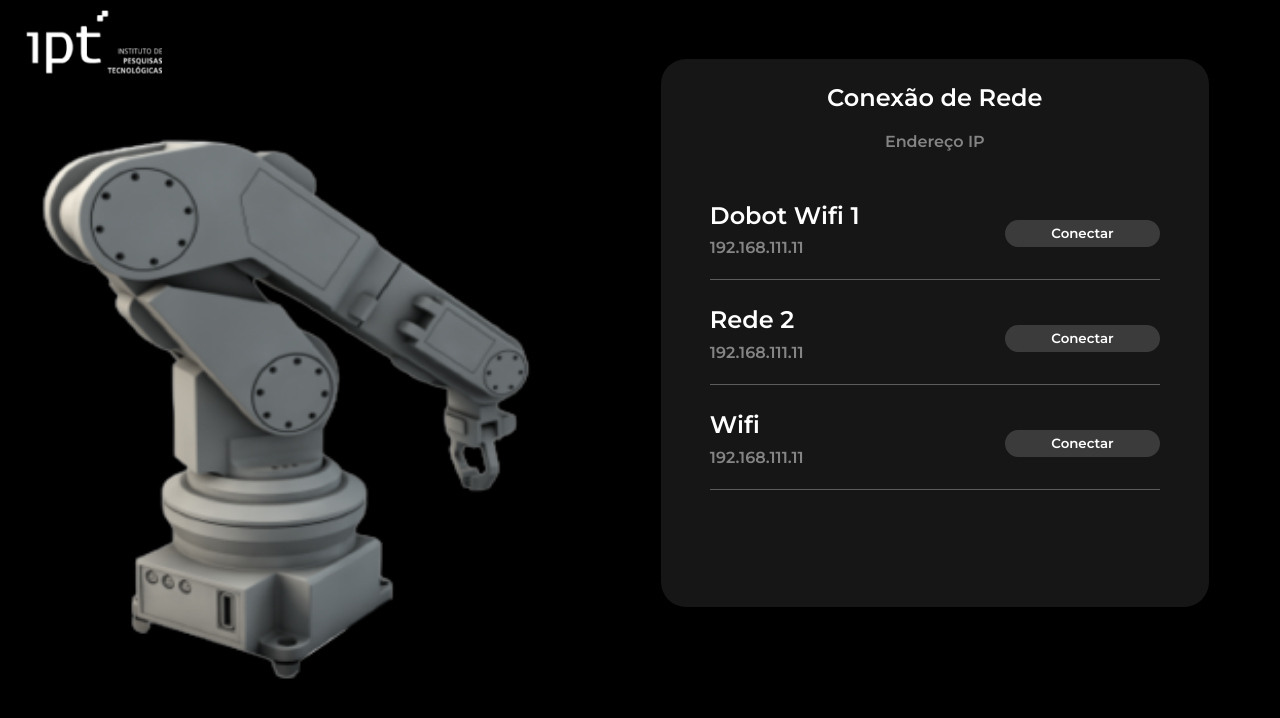
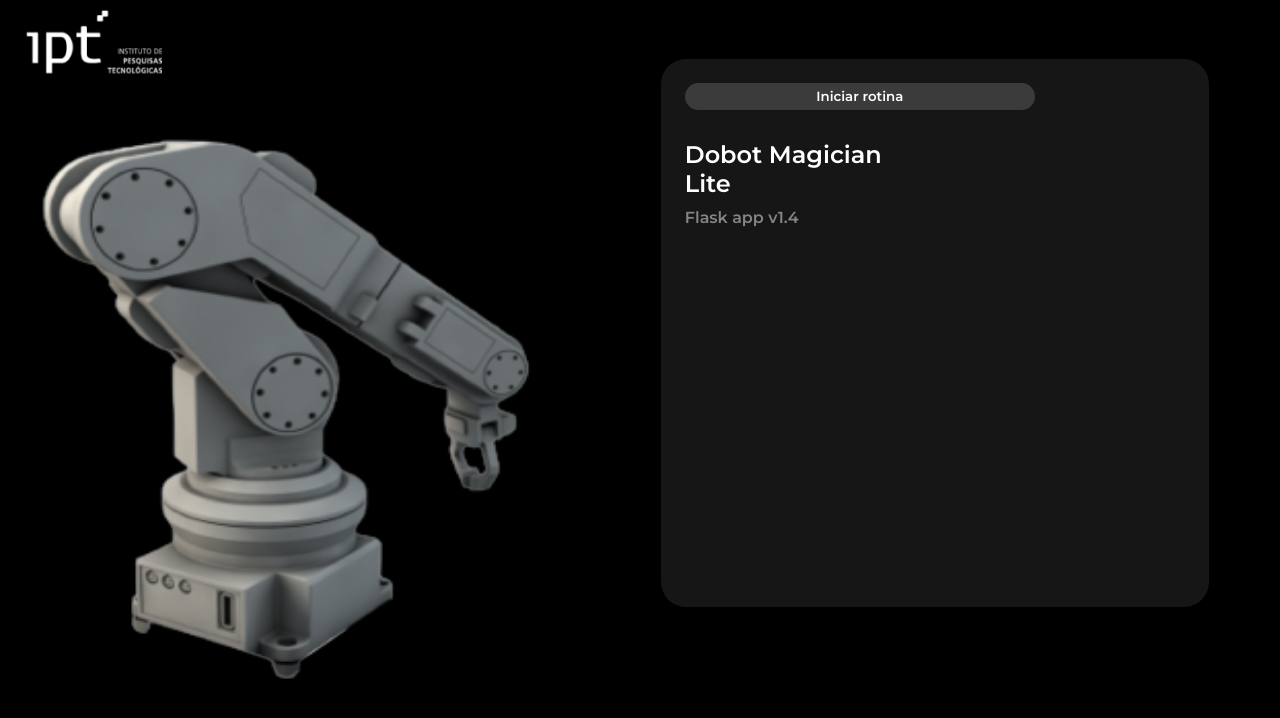
Before and after one commit to 2023M5T2-Inteli/Alquimistas, a Flask app: page / in a window 1280 px wide. Shown: the top 718 px of the page. Run offline with Flask 2, Linux system fonts and the light colour scheme.

Commit message:
feat: iniciate page

```diff
--- a/src/backend/app.py
+++ b/src/backend/app.py
@@ -4,11 +4,10 @@ app = Flask(__name__)
 
 @app.route('/')
 def index():
-    return render_template('index.html')
+    return render_template('iniciate.html')
 
 @app.route('/status')
 def conection():
     return render_template('status.html')
 
-
 app.run(host = '0.0.0.0', port=3000, debug=True)
--- /dev/null
+++ b/src/backend/static/iniciate.style.css
@@ -0,0 +1,93 @@
+body{
+    background: black;
+}
+
+.flex{
+    display: flex;
+    justify-content: space-between;
+}
+
+.logo{
+    width: 95%%;
+    height: 70px;
+    margin-left: 1%;
+}
+
+.arm{
+    width: 45%;
+    height: 600px;
+    position: absolute;
+}
+
+.form {
+    width: 500px;
+    height: 500px;
+    border-radius: 25px;
+    padding: 1.5rem;
+    background: #161616;
+    margin-top: 4%;
+    margin-right: 5%;
+}
+
+.title{
+    font-family: 'Montserrat', sans-serif;
+    margin: 0;
+    display: grid;
+    place-items: left;
+    color: #FFFFFF;
+    margin-bottom: 4%;
+    font-size: 24px;
+}
+
+.sub-title{
+    font-family: 'Montserrat', sans-serif;
+    margin: 0;
+    display: grid;
+    place-items: left;
+    color: #ffffff79;
+    margin-bottom: 10%;
+}
+
+.seletion-group{
+    display: grid;
+    align-items: center;
+    grid-template-columns: repeat(2,1fr);
+    gap: 0.5rem;
+}
+
+.seletion-group2{
+    display: grid;
+    align-items: center;
+    grid-template-columns: repeat(2,1fr);
+    gap: 0.5rem;
+    margin: 5%;
+}
+
+.btn{
+    font-family: 'Montserrat', sans-serif;
+    display: grid;
+    padding: 0.35rem;
+    display: block;
+    text-decoration: none;
+    background-color: #FFFFFF29;
+    color: #FFFFFF;
+    text-align: center;
+    border-radius: 25px;
+    border: none;
+    width: 70%;
+    cursor: pointer;
+    transition: 0.3s;
+    margin-bottom: 6%;
+}
+
+.btn:hover{
+    box-shadow: 0 0 0 2px #fff;
+}
+
+.card{
+    background-color: rgba(255, 255, 255, 0.15);
+    width: 30vw;
+    border-radius: 20pt;
+    height: 80px;
+    padding: 20px
+}
--- a/src/backend/templates/index.html
+++ b/src/backend/templates/index.html
@@ -13,7 +13,7 @@
 
     <!-- Custom CSS -->
     <link rel="icon" href="{{ url_for('static', filename = 'images/icon-ipt.png') }}">
-    <link rel="stylesheet" href="{{ url_for('static', filename = 'style.css') }}">
+    <link rel="stylesheet" href="{{ url_for('static', filename = 'index.style.css') }}">
 </head>
 
 <body>
--- /dev/null
+++ b/src/backend/templates/iniciate.html
@@ -0,0 +1,41 @@
+<!DOCTYPE html>
+<html lang="pt-BR">
+
+<head>
+    <meta charset="UTF-8">
+    <meta http-equiv="X-UA-Compatible" content="IE=edge">
+    <meta name="viewport" content="width=device-width, initial-scale=1.0">
+    <title>IPT | Instituto de Pesquisas Tecnológicas</title>
+
+    <!-- Custom fonts for this template -->
+    <link rel="preconnect" href="https://fonts.googleapis.com">
+    <link href="https://fonts.googleapis.com/css2?family=Montserrat:wght@600&display=swap" rel="stylesheet">
+
+    <!-- Custom CSS -->
+    <link rel="icon" href="{{ url_for('static', filename = 'images/icon-ipt.png') }}">
+    <link rel="stylesheet" href="{{ url_for('static', filename = 'iniciate.style.css') }}">
+</head>
+
+<body>
+    <div class="flex">
+        <div>
+            <img class="logo" src="../static/images/Logo_ipt.png" alt="logo ipt">
+            <img class="arm" src="../static/images/braco_mecanico.png" alt="Braço robótico">
+        </div>
+        <div class="form">
+            <div class="container-btn">
+                <button class="btn">Iniciar rotina</button>
+            </div>
+            <div class="">
+                <div class="seletion-group">
+                    <div class="container-net">
+                        <p class="title">Dobot Magician Lite</p>
+                        <p class="sub-title">Flask app v1.4</p>
+                    </div>
+                </div>
+            </div>
+        </div>
+    </div>
+
+</body>
+</html>
```
Also changed, not shown: src/backend/static/index.style.css (renamed from src/backend/static/style.css).
